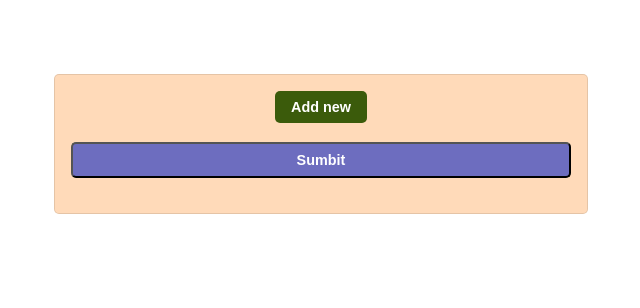
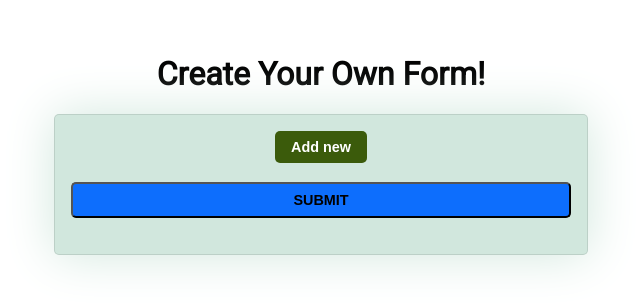
Before and after one commit to Prachi24599/dynamic-form-generator, a React (Create React App) app: page / in a window 1280 px wide. Shown: the part 256-564 px from the top of the page, without its empty margins (319-959 px from the left). Built offline with nearby package versions, Linux system fonts and the light colour scheme.

Commit message:
styled components

```diff
--- a/src/App.css
+++ b/src/App.css
@@ -1,23 +1,31 @@
+@import url("https://fonts.googleapis.com/css2?family=Roboto&display=swap");
+
 .App {
+  font-family: "Roboto", sans-serif;
+  width: 100vw;
   height: 100vh;
   display: flex;
+  flex-direction: column;
+  justify-content: center;
   align-items: center;
-  justify-content: center;
 }
 form {
-  background-color: peachpuff;
+  background-color: #d1e7dd;
   width: 500px;
   max-width: 800%;
   padding: 1rem;
   border: 1px solid rgba(0, 0, 0, 0.1);
   border-radius: 5px;
+  box-shadow: 0 0 50px #d1e7dd;
 }
 form > div {
   display: flex;
 }
 .input-group {
   display: flex;
-  flex-direction: column;
+  align-items: center;
+  gap: 1rem;
+  /* flex-direction: column; */
   margin: 1rem 0;
 }
 .input-group > label {
@@ -59,9 +67,8 @@ form > div {
   width: 100%;
   padding: 0.5rem 1rem;
   margin: 1.2rem 0;
-  background-color: rgb(109, 109, 191);
+  background-color: #0d6efd;
   border-radius: 5px;
-  color: white;
   font-size: 0.9rem;
   font-weight: 700;
   cursor: pointer;
--- a/src/App.js
+++ b/src/App.js
@@ -4,6 +4,7 @@ import Form from "./components/Form";
 function App() {
   return (
     <div className="App">
+      <h1>Create Your Own Form!</h1>
       <Form />
     </div>
   );
--- a/src/components/Form.js
+++ b/src/components/Form.js
@@ -85,7 +85,7 @@ const Form = () => {
         )}
 
         <button type="submit" className="submit-btn">
-          Sumbit
+          SUBMIT
         </button>
       </form>
     </div>
```
